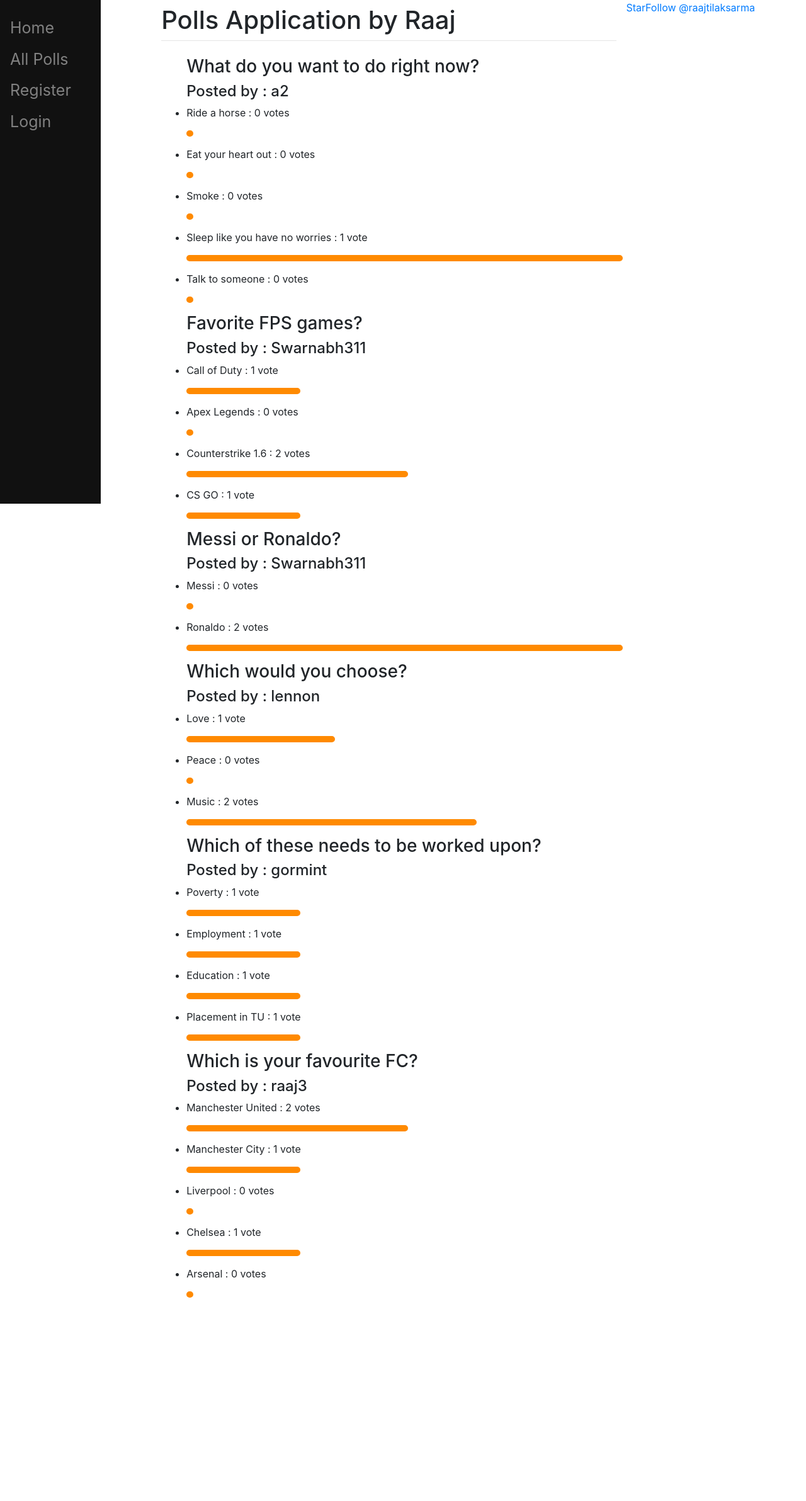
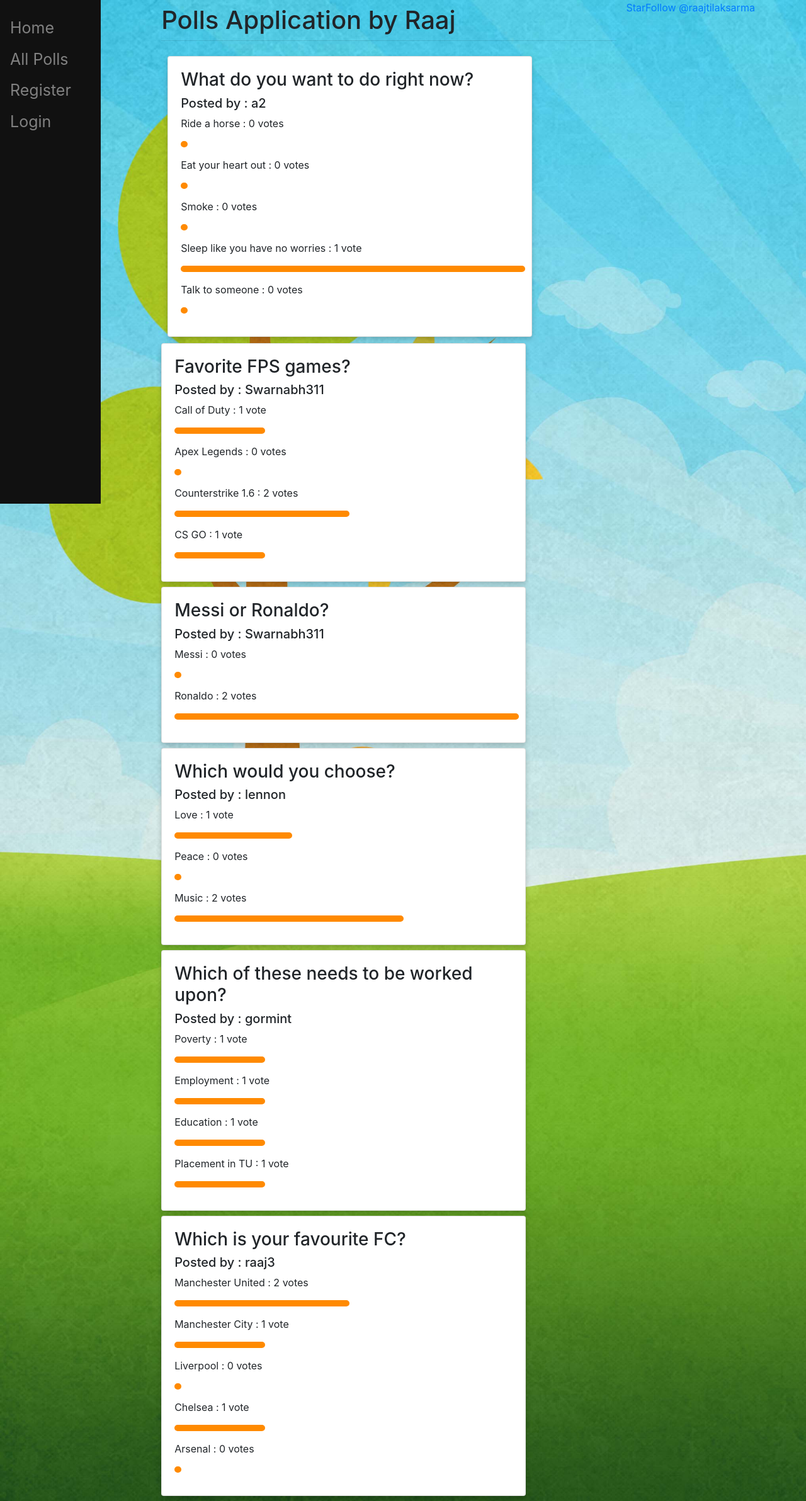
Before and after one commit to raajtilaksarma/django-polls, a Django app: page /all/ in a window 1280 px wide. Shown: the whole page at 63% size. Before the commit the page ends 2061 px from the top, so only its background shows below. Run offline with Django 3.2, Linux system fonts and the light colour scheme; data comes from the database, SQL or seed files in the repository; some libraries are stand-ins or nearby versions.

Commit message:
add card view

```diff
--- a/main/templates/main/all.html
+++ b/main/templates/main/all.html
@@ -7,23 +7,35 @@ Poll page
 {% load static %}
 
 {% block content %}
-<!-- <link rel="stylesheet" type="text/css" href="{% static 'polls/style.css' %}"> -->
+<link rel="stylesheet" type="text/css" href="{% static 'polls/style.css' %}">
+<style>
+    .card {
+      box-shadow: 0 4px 8px 0 rgba(0,0,0,0.2);
+      transition: 0.3s;
+      width: 80%;
+      padding: 20px;
+      margin: 10px;
+    }
 
+    .card:hover {
+      box-shadow: 0 8px 16px 0 rgba(0,0,0,0.2);
+    }
+</style>
 
 {% if ques %}
-    <ul>
     {% for question in ques %}
+    <div class="card ">
         <h3>{{ question.question_text }}</h3>
-        <h4>Posted by : {{ question.user_id}}</h4>
+        <h5>Posted by : {{ question.user_id}}</h5>
         {% for choice in question.choices %}
-            <li>{{ choice.choice_text }} : {{ choice.votes }} vote{{ choice.votes|pluralize }}
+            {{ choice.choice_text }} : {{ choice.votes }} vote{{ choice.votes|pluralize }}
                 <hr width={{choice.perc}}% style="border: 5px solid #FF8A00 !important;
             border-radius: 5px !important;
             margin-left: 0;">
-            </li>
         {% endfor %}
+    </div>
+
     {% endfor %}
-    </ul>
 {% else %}
     <p>No polls are available.</p>
 {% endif %}
--- a/polls/static/polls/style.css
+++ b/polls/static/polls/style.css
@@ -12,3 +12,7 @@ ul {
     list-style-position: outside;
     list-style-image: none;
   }
+
+.card + .card {
+    margin: 0 0 8px 0;
+   }
```
